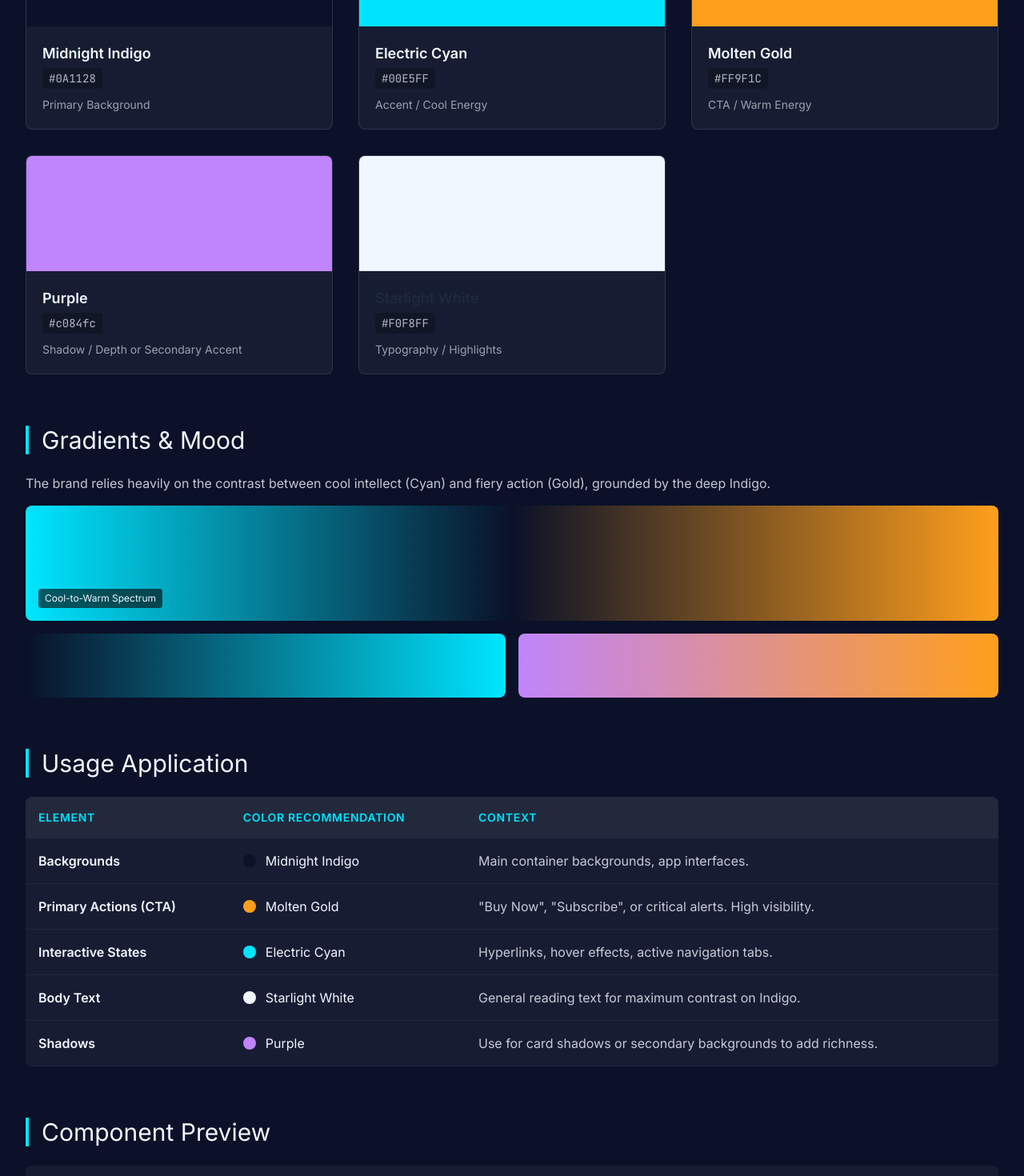
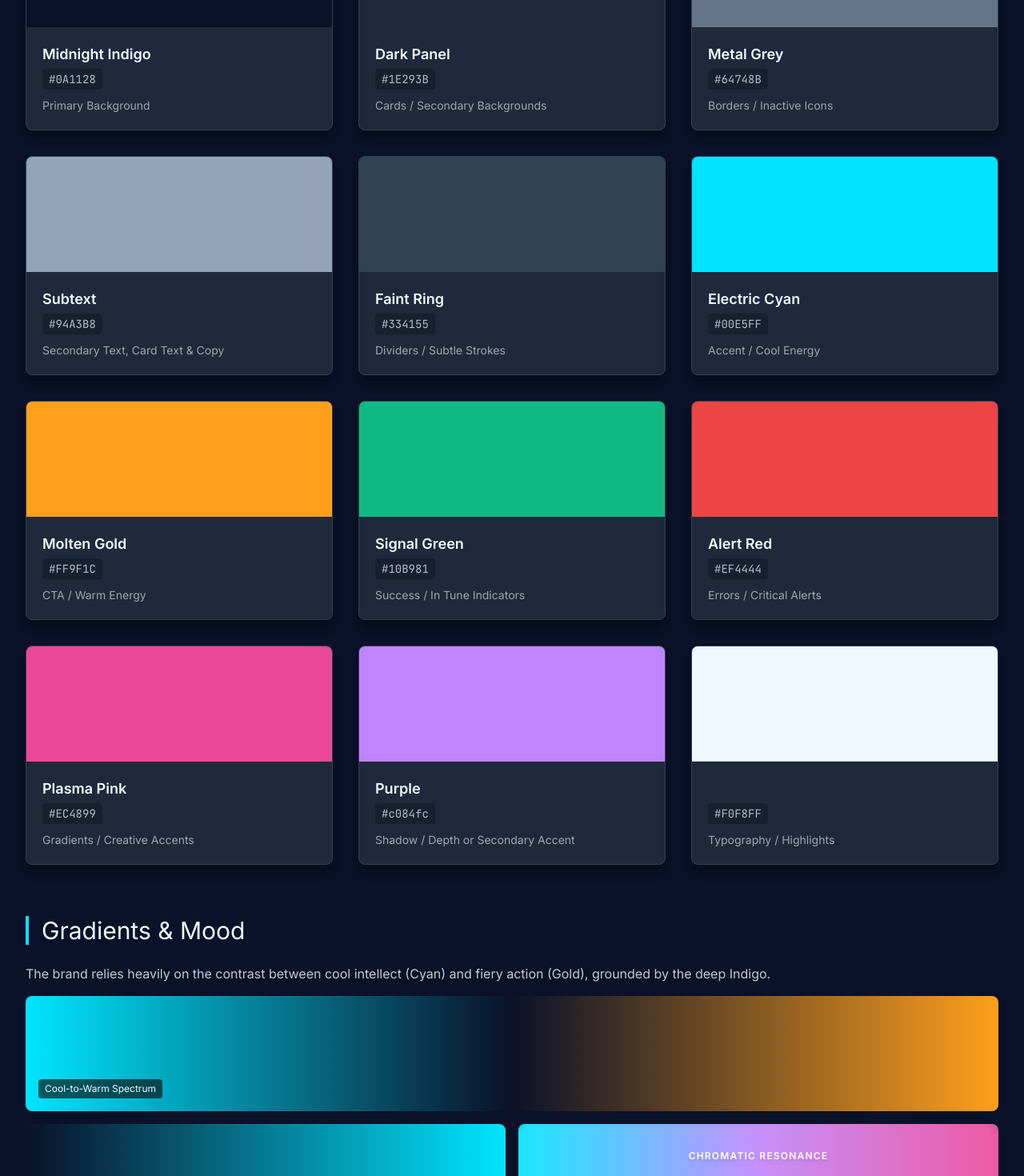
Before and after one commit to ClaimFreedomDotOrg/TameTheDMN, a React (Vite) app: page /branding in a window 1280 px wide. Shown: the part 1260-2730 px from the top of the page at 80% size. Built offline with nearby package versions, Linux system fonts and the light colour scheme.

Commit message:
feat: update color scheme and component styles for consistency

```diff
--- a/MainPage.tsx
+++ b/MainPage.tsx
@@ -16,11 +16,11 @@ const MainPage: React.FC = () => {
   return (
     <main className="min-h-screen bg-midnight-indigo text-slate-200 selection:bg-electric-cyan selection:text-midnight-indigo">
       {/* Navbar overlay */}
-      <nav className="fixed top-0 left-0 right-0 z-50 px-6 py-4 flex justify-between items-center bg-midnight-indigo/80 backdrop-blur-md border-b border-white/5">
+      <nav className="fixed top-0 left-0 right-0 z-50 px-6 py-4 flex justify-between items-center bg-midnight-indigo/80 backdrop-blur-md border-b border-faint-ring">
         <div className="font-serif font-bold text-white text-lg tracking-wider">
             Tame the DMN
         </div>
-        <div className="flex gap-6 text-xs font-mono uppercase tracking-widest text-slate-400">
+        <div className="flex gap-6 text-xs font-mono uppercase tracking-widest text-subtext">
             <a
               href="#ecosystem"
               onClick={handleScrollToEcosystem}
--- a/components/BrandingPage.tsx
+++ b/components/BrandingPage.tsx
@@ -4,7 +4,7 @@ const BrandingPage: React.FC = () => {
   return (
     <div className="bg-midnight-indigo text-starlight-white font-sans p-8">
       <div className="container mx-auto">
-        <header className="text-center mb-16 pb-8 border-b border-white/10">
+        <header className="text-center mb-16 pb-8 border-b border-faint-ring">
           <h1 className="text-5xl font-extrabold mb-2 tracking-wider">
             <span className="text-electric-cyan" style={{ textShadow: '0 0 15px rgba(0, 229, 255, 0.6)' }}>Tame</span> the <span className="text-molten-gold" style={{ textShadow: '0 0 15px rgba(255, 159, 28, 0.6)' }}>DMN</span>
           </h1>
@@ -13,7 +13,7 @@ const BrandingPage: React.FC = () => {
 
         <section className="mb-16">
           <h2 className="text-3xl mb-6 border-l-4 border-electric-cyan pl-4">Logo & Imagery</h2>
-          <div className="bg-white/5 p-8 rounded-lg text-center">
+          <div className="bg-dark-panel p-8 rounded-lg text-center border border-faint-ring shadow-lg shadow-black/30">
             <img
               src="/tame-the-dmn-logo-v2-background.jpeg"
               alt="Tame the DMN Logo"
@@ -27,8 +27,15 @@ const BrandingPage: React.FC = () => {
           <h2 className="text-3xl mb-6 border-l-4 border-electric-cyan pl-4">Core Palette</h2>
           <div className="grid grid-cols-1 md:grid-cols-2 lg:grid-cols-3 gap-8">
             <Swatch color="bg-midnight-indigo" name="Midnight Indigo" hex="#0A1128" role="Primary Background" />
+            <Swatch color="bg-dark-panel" name="Dark Panel" hex="#1E293B" role="Cards / Secondary Backgrounds" />
+            <Swatch color="bg-metal-grey" name="Metal Grey" hex="#64748B" role="Borders / Inactive Icons" />
+            <Swatch color="bg-subtext" name="Subtext" hex="#94A3B8" role="Secondary Text, Card Text & Copy" />
+            <Swatch color="bg-faint-ring" name="Faint Ring" hex="#334155" role="Dividers / Subtle Strokes" />
             <Swatch color="bg-electric-cyan" name="Electric Cyan" hex="#00E5FF" role="Accent / Cool Energy" />
             <Swatch color="bg-molten-gold" name="Molten Gold" hex="#FF9F1C" role="CTA / Warm Energy" />
+            <Swatch color="bg-signal-green" name="Signal Green" hex="#10B981" role="Success / In Tune Indicators" />
+            <Swatch color="bg-alert-red" name="Alert Red" hex="#EF4444" role="Errors / Critical Alerts" />
+            <Swatch color="bg-plasma-pink" name="Plasma Pink" hex="#EC4899" role="Gradients / Creative Accents" />
             <Swatch color="bg-purple" name="Purple" hex="#c084fc" role="Shadow / Depth or Secondary Accent" />
             <Swatch color="bg-starlight-white" name="Starlight White" hex="#F0F8FF" role="Typography / Highlights" isLight />
           </div>
@@ -42,7 +49,10 @@ const BrandingPage: React.FC = () => {
           </div>
           <div className="grid grid-cols-2 gap-4">
             <div className="h-20 bg-gradient-to-r from-midnight-indigo to-electric-cyan rounded-lg"></div>
-            <div className="h-20 bg-gradient-to-r from-purple to-molten-gold rounded-lg"></div>
+            <div className="h-20 bg-gradient-to-r from-electric-cyan via-purple to-plasma-pink rounded-lg relative overflow-hidden flex items-center justify-center">
+              <div className="absolute inset-0 bg-white/10 backdrop-blur-sm"></div>
+              <span className="relative z-10 text-white font-bold text-xs tracking-widest drop-shadow-md">CHROMATIC RESONANCE</span>
+            </div>
           </div>
         </section>
 
@@ -53,7 +63,7 @@ const BrandingPage: React.FC = () => {
 
         <section>
           <h2 className="text-3xl mb-6 border-l-4 border-electric-cyan pl-4">Component Preview</h2>
-          <div className="bg-white/5 p-8 rounded-lg">
+          <div className="bg-dark-panel p-8 rounded-lg border border-faint-ring shadow-lg shadow-black/30">
             <h1 className="text-4xl mb-4">Ready to <span className="text-electric-cyan" style={{ textShadow: '0 0 15px rgba(0, 229, 255, 0.6)' }}>Tame</span> the <span className="text-molten-gold" style={{ textShadow: '0 0 15px rgba(255, 159, 28, 0.6)' }}>DMN</span>?</h1>
             <p className="max-w-prose mb-6">This is how your typography and color hierarchy interacts. The high contrast ensures readability while maintaining the energetic, mystical aesthetic of the brand.</p>
             <div>
@@ -72,7 +82,7 @@ const BrandingPage: React.FC = () => {
 };
 
 const Swatch = ({ color, name, hex, role, isLight = false }) => (
-  <div className="bg-white/5 rounded-lg overflow-hidden border border-white/10 transition transform hover:-translate-y-1">
+  <div className="bg-dark-panel rounded-lg overflow-hidden border border-faint-ring transition transform hover:-translate-y-1 shadow-lg shadow-black/30">
     <div className={`h-36 w-full ${color} ${isLight ? 'border-b border-slate-300' : ''}`}></div>
     <div className="p-5">
       <span className={`font-bold text-lg mb-1 block ${isLight ? 'text-slate-800' : ''}`}>{name}</span>
@@ -84,17 +94,24 @@ const Swatch = ({ color, name, hex, role, isLight = false }) => (
 
 const UsageTable = () => (
   <div className="overflow-x-auto">
-    <table className="w-full border-collapse bg-white/5 rounded-lg overflow-hidden">
+    <table className="w-full border-collapse bg-dark-panel rounded-lg overflow-hidden border border-faint-ring shadow-lg shadow-black/30">
       <thead>
         <tr>
-          <th className="text-left p-4 bg-white/5 text-electric-cyan font-semibold uppercase text-sm tracking-wider">Element</th>
-          <th className="text-left p-4 bg-white/5 text-electric-cyan font-semibold uppercase text-sm tracking-wider">Color Recommendation</th>
-          <th className="text-left p-4 bg-white/5 text-electric-cyan font-semibold uppercase text-sm tracking-wider">Context</th>
+          <th className="text-left p-4 bg-dark-panel/80 text-electric-cyan font-semibold uppercase text-sm tracking-wider">Element</th>
+          <th className="text-left p-4 bg-dark-panel/80 text-electric-cyan font-semibold uppercase text-sm tracking-wider">Color Recommendation</th>
+          <th className="text-left p-4 bg-dark-panel/80 text-electric-cyan font-semibold uppercase text-sm tracking-wider">Context</th>
         </tr>
       </thead>
       <tbody>
         <UsageRow color="bg-midnight-indigo" element="Backgrounds" recommendation="Midnight Indigo" context="Main container backgrounds, app interfaces." />
+        <UsageRow color="bg-dark-panel" element="Cards / Secondary" recommendation="Dark Panel" context="Cards, table shells, and secondary backgrounds." />
+        <UsageRow color="bg-metal-grey" element="Borders & Icons" recommendation="Metal Grey" context="Divider lines, borders, and inactive icon states." />
+        <UsageRow color="bg-subtext" element="Secondary Text" recommendation="Subtext" context="Supporting copy, descriptions, and secondary headings." />
+        <UsageRow color="bg-faint-ring" element="Dividers & Strokes" recommendation="Faint Ring" context="Subtle borders, dividers, and line separators." />
         <UsageRow color="bg-molten-gold" element="Primary Actions (CTA)" recommendation="Molten Gold" context='"Buy Now", "Subscribe", or critical alerts. High visibility.' />
+        <UsageRow color="bg-signal-green" element="Success States" recommendation="Signal Green" context="Confirmation messages, completion indicators, and 'in tune' status states." />
+        <UsageRow color="bg-alert-red" element="Errors & Alerts" recommendation="Alert Red" context="Error messages, critical warnings, and urgent system alerts." />
+        <UsageRow color="bg-plasma-pink" element="Creative Accents" recommendation="Plasma Pink" context="Marketing headers, gradient fills, and vibrant brand moments." />
         <UsageRow color="bg-electric-cyan" element="Interactive States" recommendation="Electric Cyan" context="Hyperlinks, hover effects, active navigation tabs." />
         <UsageRow color="bg-starlight-white" element="Body Text" recommendation="Starlight White" context="General reading text for maximum contrast on Indigo." />
         <UsageRow color="bg-purple" element="Shadows" recommendation="Purple" context="Use for card shadows or secondary backgrounds to add richness." />
@@ -104,7 +121,7 @@ const UsageTable = () => (
 );
 
 const UsageRow = ({ color, element, recommendation, context }) => (
-  <tr className="border-b border-white/5">
+  <tr className="border-b border-faint-ring">
     <td className="p-4 font-bold">{element}</td>
     <td className="p-4 flex items-center">
       <span className={`inline-block w-4 h-4 rounded-full mr-3 ${color}`}></span>
--- a/components/Hero.tsx
+++ b/components/Hero.tsx
@@ -34,7 +34,7 @@ export const Hero: React.FC = () => {
         </h2>
 
         {/* Body Copy */}
-        <p className="text-slate-400 text-lg md:text-xl max-w-2xl mx-auto mb-12 leading-relaxed font-light">
+        <p className="text-subtext text-lg md:text-xl max-w-2xl mx-auto mb-12 leading-relaxed font-light">
           You are a biological machine interfaced with a Divine Spark. But the software is corrupted.
           It is time to reclaim your <strong className="text-white font-semibold">Central Nervous System</strong>.
         </p>
@@ -61,8 +61,8 @@ export const Hero: React.FC = () => {
 
         {/* Scroll Indicator */}
         <div className="absolute bottom-10 left-1/2 -translate-x-1/2 flex flex-col items-center gap-2 opacity-50 animate-bounce">
-          <span className="text-[10px] font-mono tracking-widest text-slate-500 uppercase">Initialize</span>
-          <ArrowRight className="rotate-90 text-slate-500" size={20} />
+          <span className="text-[10px] font-mono tracking-widest text-subtext uppercase">Initialize</span>
+          <ArrowRight className="rotate-90 text-subtext" size={20} />
         </div>
       </div>
     </section>
--- a/components/ui/GlowButton.tsx
+++ b/components/ui/GlowButton.tsx
@@ -23,7 +23,7 @@ export const GlowButton: React.FC<GlowButtonProps> = ({
     cyan: "border-electric-cyan text-electric-cyan hover:bg-electric-cyan/10 hover:shadow-[0_0_20px_rgba(0,229,255,0.4)] hover:text-white shadow-[0_0_10px_rgba(0,229,255,0.1)]",
     amber: "border-molten-gold text-molten-gold hover:bg-molten-gold/10 hover:shadow-[0_0_20px_rgba(255,159,28,0.4)] hover:text-white shadow-[0_0_10px_rgba(255,159,28,0.1)]",
     purple: "border-purple text-purple hover:bg-purple/10 hover:shadow-[0_0_20px_rgba(192,132,252,0.4)] hover:text-white shadow-[0_0_10px_rgba(192,132,252,0.1)]",
-    ghost: "border-slate-700 text-slate-400 hover:border-slate-500 hover:text-white"
+    ghost: "border-metal-grey text-metal-grey hover:border-white hover:text-white"
   };
 
   const scanlineColors = {
--- a/index.html
+++ b/index.html
@@ -41,6 +41,13 @@
               'electric-cyan': '#00E5FF',
               'molten-gold': '#FF9F1C',
               'purple': '#c084fc', // purple-400
+              'dark-panel': '#1e293b',
+              'metal-grey': '#64748b',
+              'subtext': '#94a3b8',
+              'faint-ring': '#334155',
+              'signal-green': '#10b981',
+              'alert-red': '#ef4444',
+              'plasma-pink': '#ec4899',
               'starlight-white': '#F0F8FF',
             },
             backgroundImage: {
```
Also changed, not shown: components/Footer.tsx (+5 -5 lines), components/ProblemSection.tsx (+5 -5 lines), components/SpokeGrid.tsx (+5 -5 lines).
